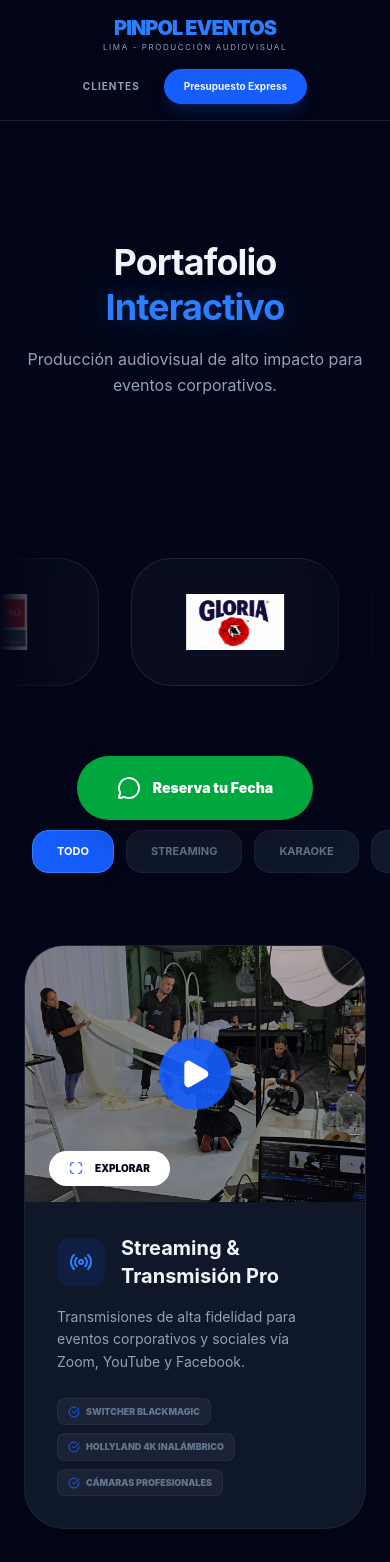
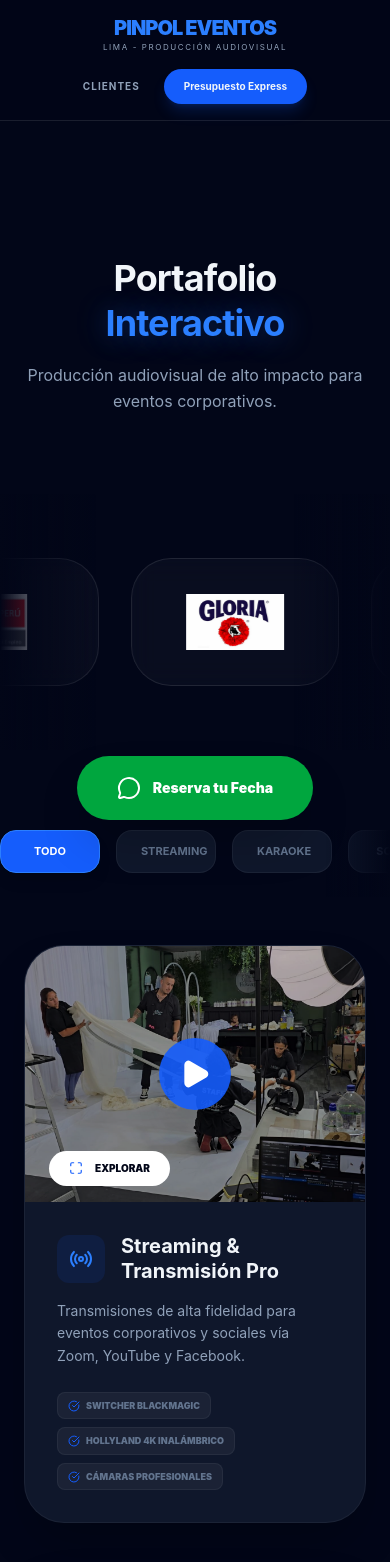
Before and after one commit to acastroascencio/pinpol-portfolio, a React (Vite) app: page / in a window 390 px wide. Shown: the top 1562 px of the page. Built offline with nearby package versions, Linux system fonts and the light colour scheme.

Commit message:
style: corregir espaciado movil para S23 Ultra v2

```diff
--- a/src/App.jsx
+++ b/src/App.jsx
@@ -11,7 +11,6 @@ const App = () => {
   const [selectedGallery, setSelectedGallery] = useState(null);
   const [currentIndex, setCurrentIndex] = useState(0);
 
-  // LOGOS (Rutas .jpeg/.png según tus archivos)
   const clients = [
     { name: 'Apuesta Total', logo: '/assets/logos/logoapuestatotal.jpeg' },
     { name: 'Cenfo', logo: '/assets/logos/logocenfo.jpeg' },
@@ -25,7 +24,6 @@ const App = () => {
     { name: 'Turismo', logo: '/assets/logos/logoturismo.jpeg' },
   ];
 
-  // SERVICIOS
   const services = [
     {
       id: 1,
@@ -138,7 +136,7 @@ const App = () => {
               {selectedGallery[currentIndex].type === 'video' ? (
                 <video src={selectedGallery[currentIndex].url} controls autoPlay className="max-w-full max-h-full rounded-2xl shadow-2xl" />
               ) : (
-                <img src={selectedGallery[currentIndex].url} className="max-w-full max-h-full object-contain rounded-2xl" alt="Vista" />
+                <img src={selectedGallery[currentIndex].url} className="max-w-full max-h-full object-contain rounded-2xl shadow-2xl" alt="Vista" />
               )}
             </div>
             <div className="mt-6 text-center px-4">
@@ -148,7 +146,7 @@ const App = () => {
         </div>
       )}
 
-      {/* 1. NAV OPTIMIZADO: Más espacio para S23 Ultra */}
+      {/* Navegación */}
       <nav className="fixed top-0 w-full z-50 bg-slate-950/95 backdrop-blur-xl border-b border-white/10 px-4 py-4 sm:py-5">
         <div className="max-w-7xl mx-auto flex flex-col items-center gap-4 sm:flex-row sm:justify-between sm:gap-0">
           <div className="flex flex-col items-center sm:items-start text-center sm:text-left">
@@ -162,20 +160,20 @@ const App = () => {
         </div>
       </nav>
 
-      {/* 2. HERO: Aumentado el padding-top (pt-56) para que el texto no choque con el Nav móvil */}
-      <section className="pt-60 sm:pt-48 pb-12 px-6 text-center flex flex-col items-center justify-center">
+      {/* Hero */}
+      <section className="pt-64 sm:pt-48 pb-12 px-6 text-center flex flex-col items-center justify-center">
         <h1 className="text-4xl sm:text-7xl font-bold mb-4 tracking-tight leading-tight">Portafolio <span className="text-blue-500 text-shadow-glow">Interactivo</span></h1>
         <p className="text-slate-400 max-w-xl mx-auto text-base sm:text-lg leading-relaxed">Producción audiovisual de alto impacto para eventos corporativos.</p>
       </section>
 
-      {/* 3. SECCIÓN LOGOS: Añadido margen superior (mt-12) */}
-      <section id="clientes" className="mt-12 py-16 bg-slate-950 overflow-hidden relative">
+      {/* Sección Logos */}
+      <section id="clientes" className="mt-8 py-16 bg-slate-950 overflow-hidden relative">
         <div className="absolute inset-y-0 left-0 w-24 bg-gradient-to-r from-slate-950 to-transparent z-10"></div>
         <div className="absolute inset-y-0 right-0 w-24 bg-gradient-to-l from-slate-950 to-transparent z-10"></div>
         <div className="flex items-center w-full overflow-hidden">
           <div className="animate-scroll flex items-center gap-8 px-8">
             {[...clients, ...clients, ...clients].map((client, i) => (
-              <div key={i} className="flex-none w-52 md:w-64 h-32 md:h-40 flex items-center justify-center bg-white/[0.03] backdrop-blur-md border border-white/10 rounded-[2.5rem] p-6 transition-all hover:bg-white/[0.08] hover:border-blue-500/50 group">
+              <div key={i} className="flex-none w-52 md:w-64 h-32 md:h-40 flex items-center justify-center bg-white/[0.03] backdrop-blur-md border border-white/10 rounded-[2.5rem] p-6 transition-all hover:bg-white/[0.08] group">
                 <img src={client.logo} alt={client.name} className="max-h-14 md:max-h-20 object-contain transition-transform group-hover:scale-110" />
               </div>
             ))}
@@ -183,8 +181,12 @@ const App = () => {
         </div>
       </section>
 
-      {/* 4. FILTROS RESPONSIVE: mt-20 para separar de los logos, justify-start para ver Streaming primero */}
-      <div className="mt-20 mb-12 flex justify-start sm:justify-center gap-3 px-8 overflow-x-auto no-scrollbar pb-6">
+      {/* --- FILTROS MEJORADOS: REGLA DE 3 Y FADE EFECT --- */}
+      <div className="relative mt-20 mb-12 max-w-7xl mx-auto">
+        {/* Degradado para que no se vea cortado a la derecha */}
+        <div className="absolute right-0 top-0 bottom-0 w-16 bg-gradient-to-l from-slate-950 to-transparent z-10 pointer-events-none sm:hidden"></div>
+
+        <div className="flex justify-start sm:justify-center gap-4 px-6 overflow-x-auto no-scrollbar snap-x snap-mandatory pb-6">
           {[
             { id: 'all', label: 'Todo' },
             { id: 'streaming', label: 'Streaming' },
@@ -197,14 +199,21 @@ const App = () => {
             <button
               key={tab.id}
               onClick={() => setActiveTab(tab.id)}
-            className={`px-6 py-3 rounded-2xl text-[11px] sm:text-xs font-bold uppercase transition-all border whitespace-nowrap ${activeTab === tab.id ? 'bg-blue-600 text-white border-blue-500 shadow-lg' : 'bg-slate-900 text-slate-500 border-white/5'}`}
+              className={`
+                snap-start flex-none
+                w-[calc(33.33vw-2rem)] sm:w-auto
+                min-w-[100px]
+                px-6 py-3 rounded-2xl text-[11px] sm:text-xs font-bold uppercase transition-all border whitespace-nowrap
+                ${activeTab === tab.id ? 'bg-blue-600 text-white border-blue-500 shadow-lg' : 'bg-slate-900 text-slate-500 border-white/5'}
+              `}
             >
               {tab.label}
             </button>
           ))}
         </div>
+      </div>
 
-      {/* 5. GRID DE SERVICIOS */}
+      {/* Grid de Servicios */}
       <section className="max-w-7xl mx-auto px-6 pb-44">
         <div className="grid grid-cols-1 md:grid-cols-2 lg:grid-cols-3 gap-10">
           {filteredServices.map((service) => (
@@ -225,7 +234,7 @@ const App = () => {
               <div className="p-8 flex flex-col flex-grow">
                 <div className="flex items-center gap-4 mb-4">
                   <div className="p-3 bg-blue-600/10 rounded-xl text-blue-500">{service.icon}</div>
-                  <h3 className="text-xl sm:text-2xl font-bold group-hover:text-blue-400 transition-colors">{service.title}</h3>
+                  <h3 className="text-xl sm:text-2xl font-bold group-hover:text-blue-400 transition-colors leading-tight">{service.title}</h3>
                 </div>
                 <p className="text-slate-400 text-sm mb-6 flex-grow leading-relaxed line-clamp-3">{service.description}</p>
                 <div className="flex flex-wrap gap-2 mt-auto">
```
Also changed, not shown: public/assets/streaming/luces07.jpeg. Lines whose indentation alone changed are shown as unchanged.
